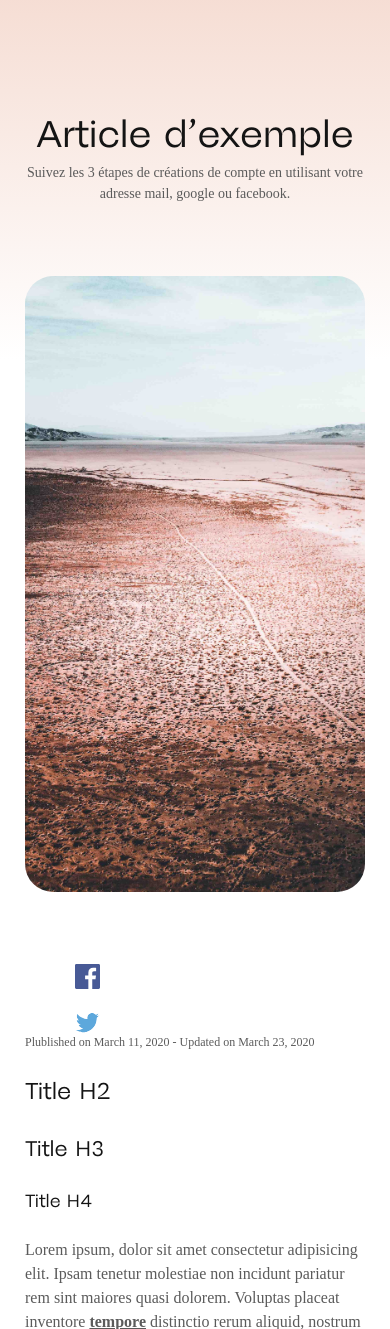
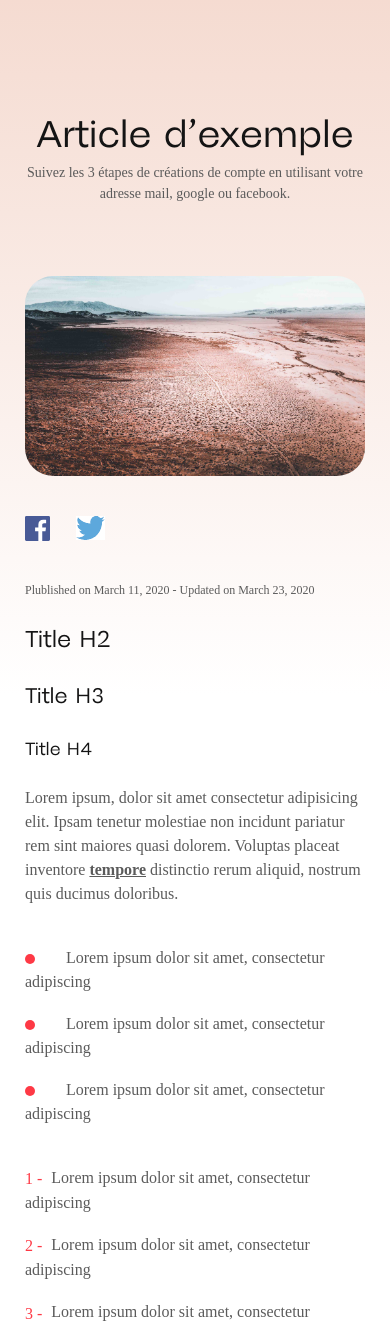
Before and after one commit to leonardchalvet/Yaago, a PHP site: page /Front/blog-details.php in a window 390 px wide. Shown: the part 60-1389 px from the top of the page. Run offline with PHP 8.4, Linux system fonts and the light colour scheme; some web fonts are replaced.

Commit message:
Add - Front - Blog Details - Responsive

```diff
--- a/Front/style/scss/blog-details.scss
+++ b/Front/style/scss/blog-details.scss
@@ -44,6 +44,22 @@
 	}
 }
 
+@media screen and (min-width: $breakPoint_mobile) and (max-width: $breakPoint_tablet){
+
+}
+@media screen and (min-width: $breakPoint_mobile) and (max-width: $breakPoint_tablet) and (orientation: portrait){
+
+}
+@media screen and (max-width: $breakPoint_mobile){
+	.section-cover{
+		&:before{
+			height: 755px;
+		}
+		.container-img{
+			height: 200px;
+		}
+	}
+}
 
 .section-blog{
 	margin-top: 72px;
@@ -249,6 +265,74 @@
 		}
 	}
 }
+@media screen and (min-width: $breakPoint_mobile) and (max-width: $breakPoint_tablet){
+
+}
+@media screen and (min-width: $breakPoint_mobile) and (max-width: $breakPoint_tablet) and (orientation: portrait){
+
+}
+@media screen and (max-width: $breakPoint_mobile){
+	.section-blog{
+		position: relative;
+		margin-top: 40px;
+		.wrapper{
+			display: block;
+		}
+		.container-share{
+			margin-left: 0px;
+			position: initial;
+			top: initial;
+			display: flex;
+			flex-flow: row wrap;
+			align-items: flex-start;
+			margin-right: initial;
+			a{
+				width: initial;
+				height: 25px;
+				&:not(:last-child){
+					margin-bottom: 0px;
+					margin-right: 25px;
+				}
+				img{
+					width: initial;
+					height: 100%;
+				}
+			}
+		}
+		.container-blog{
+			width: 100%;
+			margin-top: 40px;
+			.container-quote{
+				padding: 37px;
+				display: block;
+				padding: 37px 20px 37px 20px;
+				.icn-quote{
+					margin-right: 0px;
+					margin-bottom: 12px;
+				}
+			}
+			.container-list{
+				ul{
+					li{
+						width: 100%;
+					}
+				}
+			}
+			.container-author{
+				.author{
+					align-items: flex-start;
+					.pp{
+						width: 70px;
+						height: 78px;
+						margin-right: 10px;
+					}
+				}
+
+			}
+		}
+	}
+
+}
 
 .section-articles{
 	margin-top: 140px;
@@ -336,6 +420,29 @@
 		}
 	}
 }
+@media screen and (min-width: $breakPoint_mobile) and (max-width: $breakPoint_tablet){
+
+}
+@media screen and (min-width: $breakPoint_mobile) and (max-width: $breakPoint_tablet) and (orientation: portrait){
+
+}
+@media screen and (max-width: $breakPoint_mobile){
+	.section-articles{
+		margin-top: 60px;
+		margin-bottom: 84px;
+		.wrapper{
+			padding-top: 60px;
+		}
+		.container-articles{
+			.article{
+				width: 100%;
+				&:not(:last-child){
+					margin-bottom: 52px;
+				}
+			}
+		}
+	}
+}
 
 /*=======================================
 =            END BLOG DETAILS           =
```
Also changed, not shown: Front/style/scss/offre.scss (+9 -0 lines), Front/style/css/blog-details.css.
